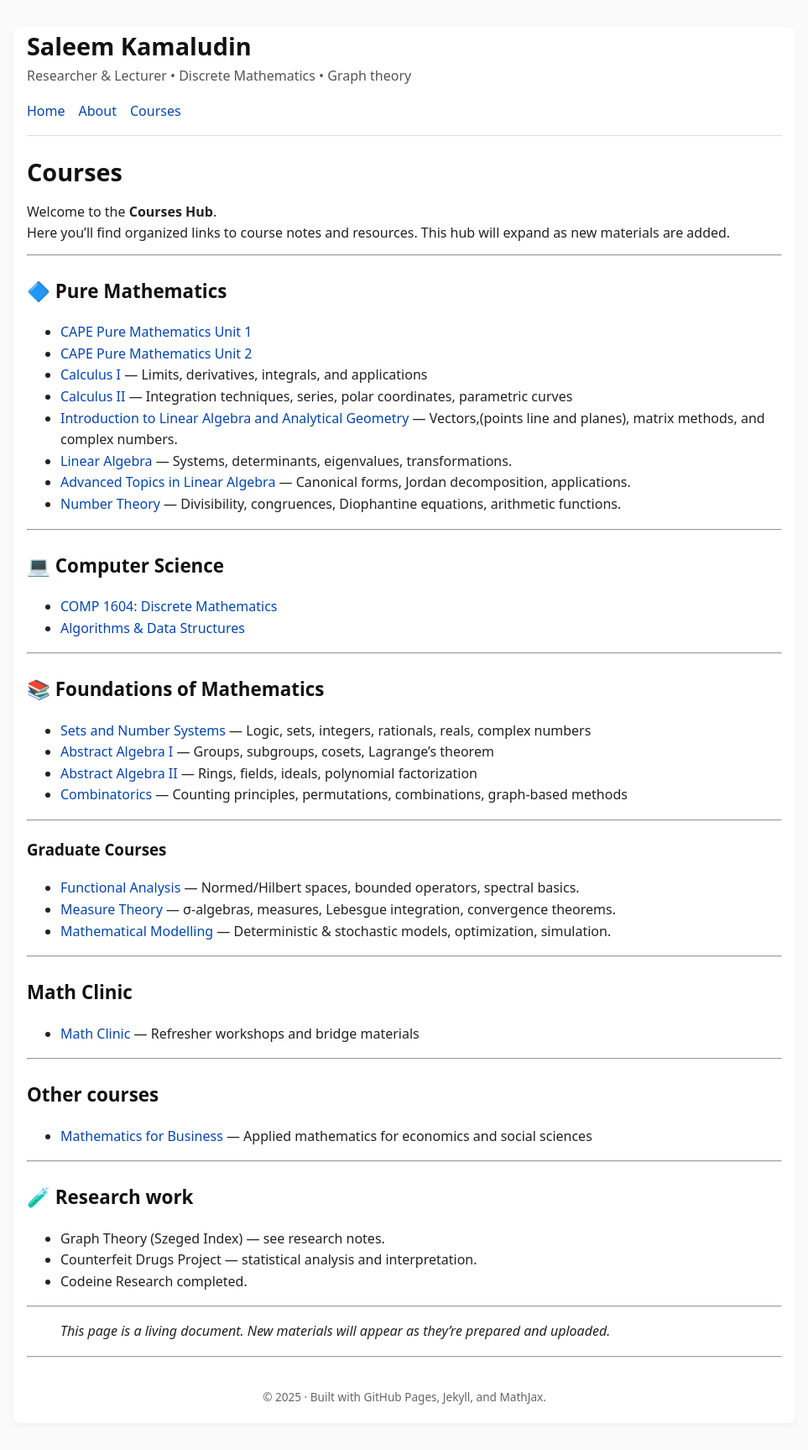
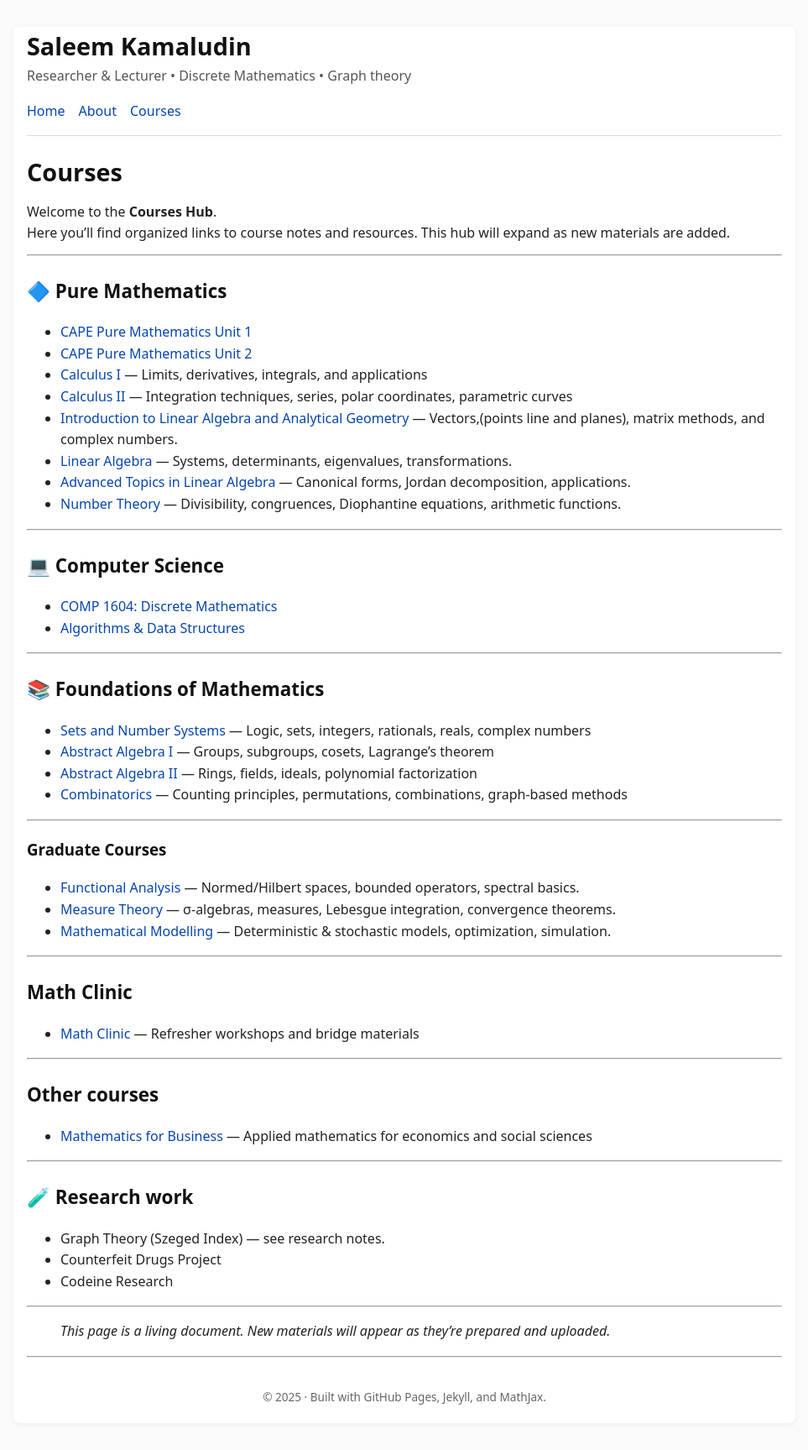
Before and after one commit to SaleemKamaludin/SaleemKamaludin.github.io, a Jekyll site: the page built from courses.md, in a window 1280 px wide. Shown: the whole page at 84% size, without its empty margins (158-1121 px from the left). Built offline with Jekyll 4.4.1, drawn with Linux system fonts in a browser that asks for light colours.

Commit message:
Update courses.md

```diff
--- a/courses.md
+++ b/courses.md
@@ -67,8 +67,8 @@ Here you'll find organized links to course notes and resources. This hub will ex
 ## 🧪 Research work
 
 - Graph Theory (Szeged Index) — see research notes.
-- Counterfeit Drugs Project — statistical analysis and interpretation.
-- Codeine Research completed.
+- Counterfeit Drugs Project
+- Codeine Research
 
 ---
 
```
